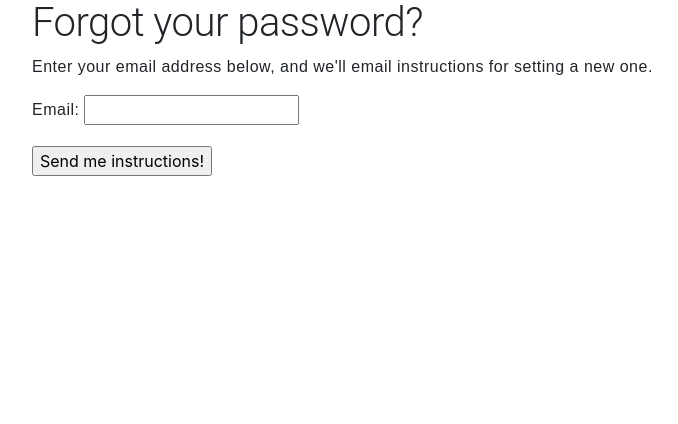
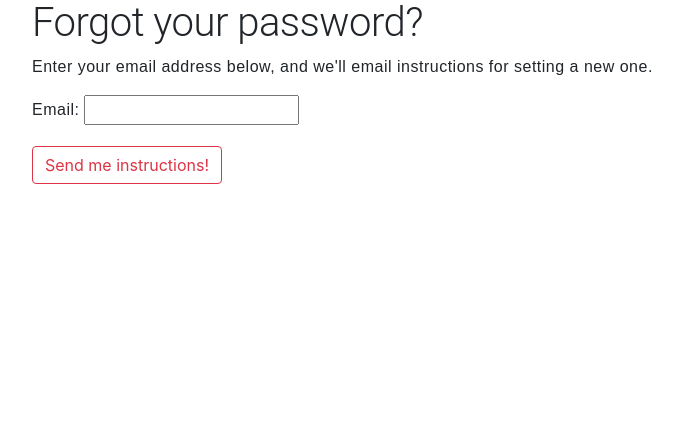
Before and after one commit to triskaVpate/exerlogger, a Django app: page /accounts/password_reset/ in a window 1280 px wide. Shown: the part 109-533 px from the top of the page, without its empty margins (32-710 px from the left). Run offline with Django 3.2, Linux system fonts and the light colour scheme; some libraries are stand-ins or nearby versions.

Commit message:
buttons unification, this time reset password

```diff
--- a/templates/registration/password_reset_confirm.html
+++ b/templates/registration/password_reset_confirm.html
@@ -11,7 +11,7 @@
     <form method="POST">
       {% csrf_token %}
       {{ form.as_p }}
-      <input type="submit" value="Change my password">
+      <input type="submit" value="Change my password" class="btn btn-outline-danger">
     </form>
 
 {% else %}
--- a/templates/registration/password_reset_form.html
+++ b/templates/registration/password_reset_form.html
@@ -10,6 +10,6 @@
   <form method="POST">
     {% csrf_token %}
     {{ form.as_p }}
-    <input type="submit" value="Send me instructions!">
+    <input type="submit" value="Send me instructions!" class="btn btn-outline-danger">
   </form>
 {% endblock %}
```
